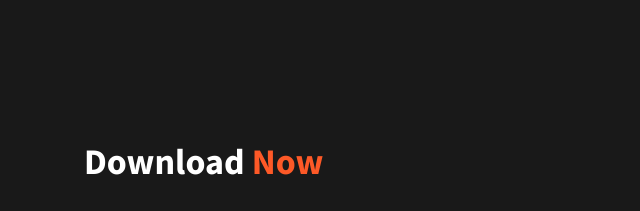
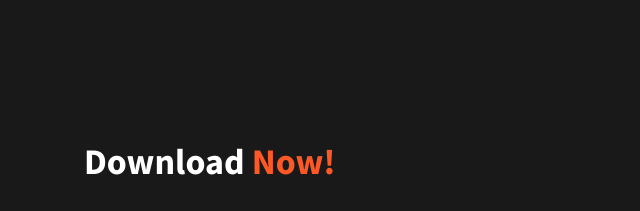
Before and after one commit to fsenzol/NetBoltZ, a plain HTML site: page index.html in a window 1280 px wide. Shown: the part 1900-2111 px from the top of the page, 556-1196 px from the left. Drawn offline with Linux system fonts and the light colour scheme.

Commit message:
index.html

```diff
--- a/index.html
+++ b/index.html
@@ -198,7 +198,7 @@
 					<div class="hero">
 						<div class="container" id="Downloads">
 							<div class="hero-content">
-								<h2 class="section-title">Download <b style="color:#fd5927"> Now</b></h2>
+								<h2 class="section-title">Download <b style="color:#fd5927"> Now!</b></h2>
 								<p>
 							Tired of Slow Internet? NetBoltZ is Here to Rescue!
 
```
